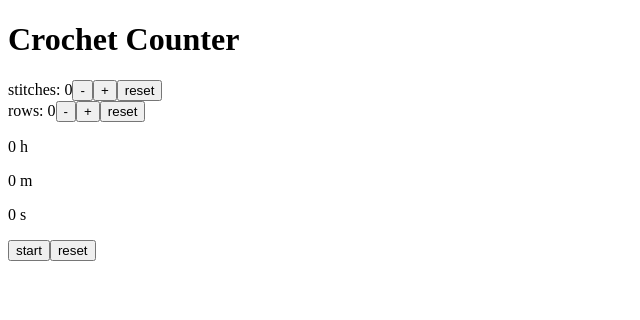
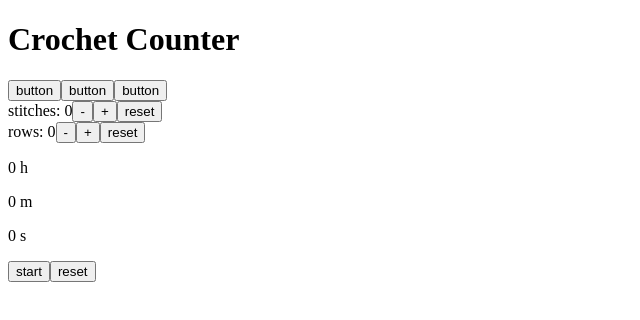
Before and after one commit to SafiaKhalid/crochet-counter, a React (Vite) app: page / in a window 1280 px wide. Shown: the top 320 px of the page, without its empty margins (0-640 px from the left). Built offline with nearby package versions, Linux system fonts and the light colour scheme.

Commit message:
Created OptionButton component

```diff
--- a/src/App.jsx
+++ b/src/App.jsx
@@ -1,5 +1,6 @@
 import { useState } from 'react'
 import './App.css'
+import OptionButton from './OptionButton'
 import Counter from './Counter'
 import Timer from './Timer'
 
@@ -15,6 +16,12 @@ function App() {
   return (
     <>
       <h1>Crochet Counter</h1>
+      {/* <button className='option-btn'>stitches</button>
+      <button className='option-btn'>rows</button>
+      <button className='option-btn'>timer</button> */}
+      <OptionButton typeName='stitches'/>
+      <OptionButton typeName='rows'/>
+      <OptionButton typeName='timer'/>
       <Counter typeName='stitches' type={stitches} setType={setStitches}/>
       <Counter typeName='rows' type={rows} setType={setRows}/>
       <Timer/>
--- /dev/null
+++ b/src/OptionButton.jsx
@@ -0,0 +1,7 @@
+import React from "react";
+
+const OptionButton = () => {
+    return <button>button</button>
+}
+
+export default OptionButton
```
